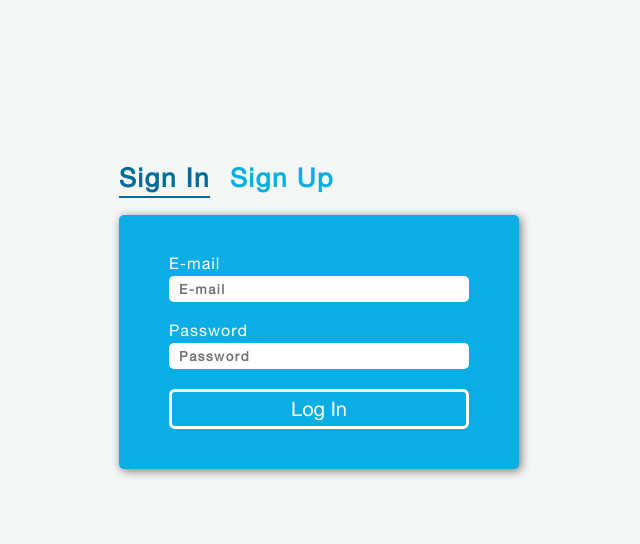
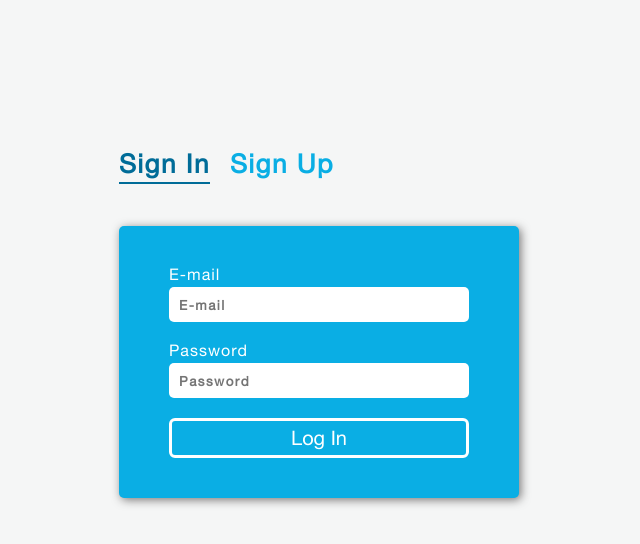
Before and after one commit to margarita-ek/movies-search, a React (Create React App) app in the folder client/: page / in a window 1280 px wide. Shown: the top 544 px of the page, without its empty margins (321-961 px from the left). Built offline with nearby package versions, Linux system fonts and the light colour scheme.

Commit message:
update styles

```diff
--- a/client/src/components/pages/AuthPage/AuthPage.js
+++ b/client/src/components/pages/AuthPage/AuthPage.js
@@ -87,6 +87,7 @@ export const AuthPage = () => {
                             <div className="auth__name">
                                 <input
                                     className="auth__name-input"
+                                    title="name"
                                     disabled={loading}
                                     placeholder="Name"
                                     id="username"
@@ -101,6 +102,7 @@ export const AuthPage = () => {
                             <div className="auth__email">
                                 <input
                                     className="auth__email-input"
+                                    title="e-mail"
                                     disabled={loading}
                                     placeholder="E-mail"
                                     id="email"
@@ -115,6 +117,7 @@ export const AuthPage = () => {
                             <div className="auth__password">
                                 <input
                                     className="auth__password-input"
+                                    title="password"
                                     disabled={loading}
                                     placeholder="Password"
                                     id="password"
@@ -127,6 +130,7 @@ export const AuthPage = () => {
                             </div>
                             <button
                                 className="auth__reg"
+                                title="register"
                                 onClick={registerHandler}
                                 disabled={loading}
                             >
@@ -136,6 +140,7 @@ export const AuthPage = () => {
                             <div className="auth__email">
                                 <input
                                     className="auth__email-input"
+                                    title="e-mail"
                                     disabled={loading}
                                     placeholder="E-mail"
                                     id="email"
@@ -150,6 +155,7 @@ export const AuthPage = () => {
                             <div className="auth__password">
                                 <input
                                     className="auth__password-input"
+                                    title="password"
                                     disabled={loading}
                                     placeholder="Password"
                                     id="password"
@@ -162,6 +168,7 @@ export const AuthPage = () => {
                             </div>
                             <button
                                 className="auth__enter"
+                                title="log in"
                                 style={{ marginRight: 10 }}
                                 disabled={loading}
                                 onClick={loginHandler}
--- a/client/src/components/pages/AuthPage/_authPage.scss
+++ b/client/src/components/pages/AuthPage/_authPage.scss
@@ -21,7 +21,10 @@
     }
     &__nav{
         grid-row: 1/2;
-        height: 50px;
+        height: 40px;
+        max-width: 300px;
+        margin-bottom: 25px;
+        cursor: pointer;
         span{
             display: inline-block;
             font-size: 26px;
@@ -29,6 +32,8 @@
             letter-spacing: 1.5px;
             color: $blue;
             position: relative;
+            margin-bottom: 10px;
+            text-transform: capitalize;
             &:hover{
                 color: $blue-dark;
             }
@@ -58,6 +63,7 @@
     &__card{
         grid-row: 2/3;
         display: flex;
+        margin-top: 10px;
         flex-direction: column;
         width: 400px;
         height: auto;
@@ -103,7 +109,7 @@
 
     input{
         margin-top: 5px;
-        height: auto;
+        height: 35px;
         width: 100%;
         padding: 5px 10px;
         border-radius: 5px;
--- a/client/src/style/styles.css
+++ b/client/src/style/styles.css
@@ -1462,7 +1462,10 @@ h1, h2, h3, h4, h5, h6 {
   -ms-grid-row: 1;
   -ms-grid-row-span: 1;
   grid-row: 1/2;
-  height: 50px;
+  height: 40px;
+  max-width: 300px;
+  margin-bottom: 25px;
+  cursor: pointer;
 }
 
 .auth__nav span {
@@ -1472,6 +1475,8 @@ h1, h2, h3, h4, h5, h6 {
   letter-spacing: 1.5px;
   color: #0aaee4;
   position: relative;
+  margin-bottom: 10px;
+  text-transform: capitalize;
 }
 
 .auth__nav span:hover {
@@ -1504,6 +1509,7 @@ h1, h2, h3, h4, h5, h6 {
   display: -webkit-box;
   display: -ms-flexbox;
   display: flex;
+  margin-top: 10px;
   -webkit-box-orient: vertical;
   -webkit-box-direction: normal;
       -ms-flex-direction: column;
@@ -1571,7 +1577,7 @@ h1, h2, h3, h4, h5, h6 {
 
 .auth input {
   margin-top: 5px;
-  height: auto;
+  height: 35px;
   width: 100%;
   padding: 5px 10px;
   border-radius: 5px;
```
